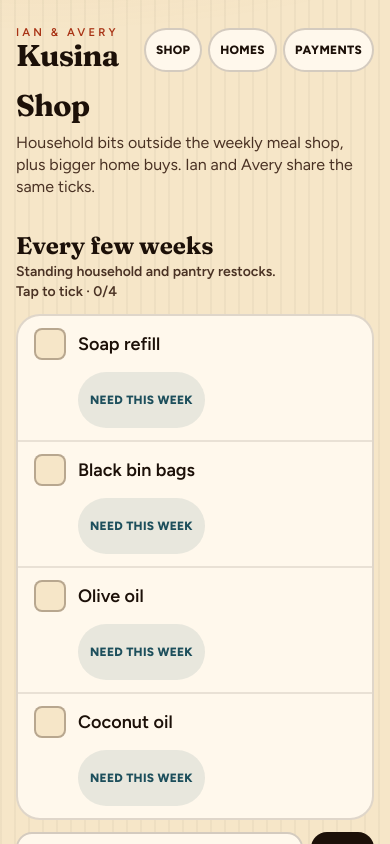
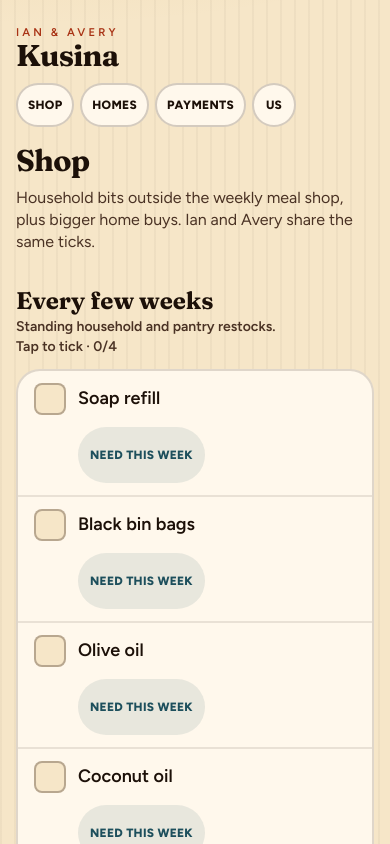
Before and after one commit to Ianshaw93/kitchen-recipes-app, a Next.js app: page /shop in a window 390 px wide. Shown: the top 844 px of the page. Built offline with nearby package versions, Linux system fonts and the light colour scheme; no server answers.

Commit message:
Add an Us link to the main header nav, on its own row on phones
Co-authored-by: Ian <ianshaw93@gmail.com>

```diff
--- a/components/SiteHeader.tsx
+++ b/components/SiteHeader.tsx
@@ -1,10 +1,17 @@
 import Link from "next/link";
 import { dietLine } from "@/lib/recipes";
+
+const NAV_LINKS = [
+  { href: "/shop", label: "Shop" },
+  { href: "/homes", label: "Homes" },
+  { href: "/payments", label: "Payments" },
+  { href: "/us", label: "Us" },
+] as const;
 
 export function SiteHeader({ compact = false }: { compact?: boolean }) {
   return (
     <header className="px-4 pt-6 pb-4 sm:px-6">
-      <div className="mx-auto flex max-w-xl flex-wrap items-start justify-between gap-3">
+      <div className="mx-auto flex max-w-xl flex-col items-start gap-3 sm:flex-row sm:justify-between">
         <Link href="/" className="min-w-0 flex items-center">
           <div>
             <p className="text-[0.7rem] font-semibold uppercase tracking-[0.28em] text-brick">
@@ -21,25 +28,16 @@ export function SiteHeader({ compact = false }: { compact?: boolean }) {
             )}
           </div>
         </Link>
-        <nav className="mt-1 flex shrink-0 flex-wrap justify-end gap-1.5">
-          <Link
-            href="/shop"
-            className="inline-flex h-11 items-center rounded-full border-2 border-line/20 bg-cream px-2.5 text-xs font-extrabold uppercase tracking-wide text-ink"
-          >
-            Shop
-          </Link>
-          <Link
-            href="/homes"
-            className="inline-flex h-11 items-center rounded-full border-2 border-line/20 bg-cream px-2.5 text-xs font-extrabold uppercase tracking-wide text-ink"
-          >
-            Homes
-          </Link>
-          <Link
-            href="/payments"
-            className="inline-flex h-11 items-center rounded-full border-2 border-line/20 bg-cream px-2.5 text-xs font-extrabold uppercase tracking-wide text-ink"
-          >
-            Payments
-          </Link>
+        <nav className="flex shrink-0 flex-nowrap gap-1.5 sm:mt-1">
+          {NAV_LINKS.map((link) => (
+            <Link
+              key={link.href}
+              href={link.href}
+              className="inline-flex h-11 min-w-11 items-center justify-center rounded-full border-2 border-line/20 bg-cream px-2.5 text-xs font-extrabold uppercase tracking-wide text-ink"
+            >
+              {link.label}
+            </Link>
+          ))}
         </nav>
       </div>
       {compact ? null : (
```
